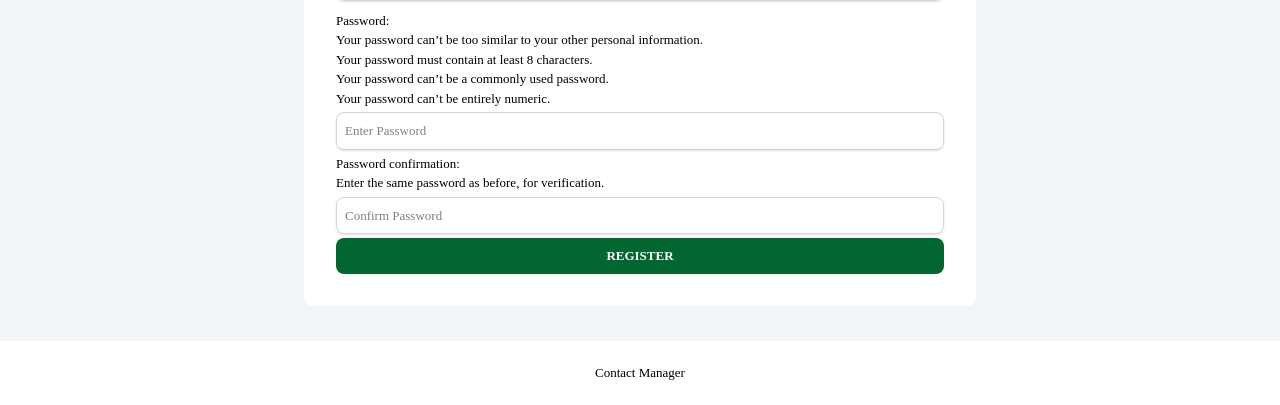
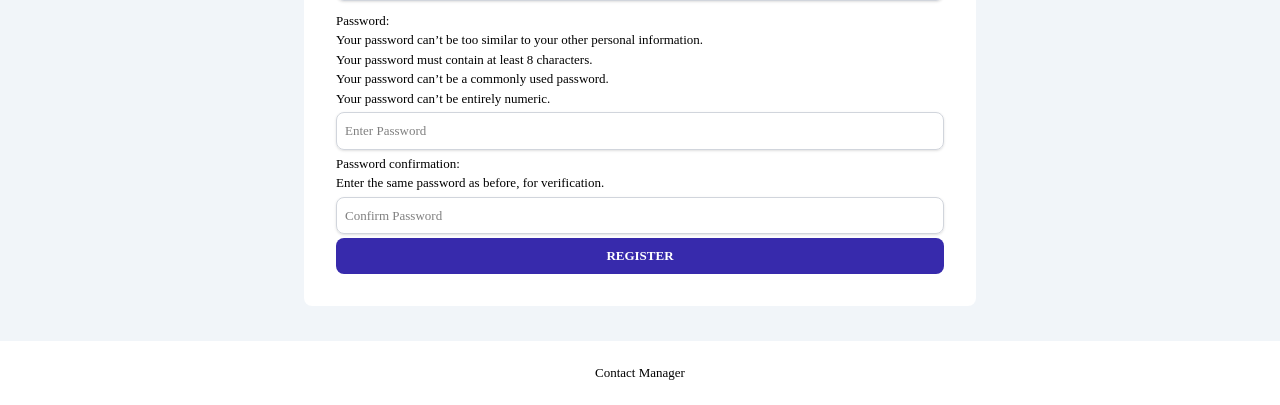
Before and after one commit to shinde-abhijit/django-contacts, a Django app: page /user-register/ in a window 1280 px wide. Shown: the part 769-1174 px from the top of the page. Run offline with Django 5.2, Linux system fonts and the light colour scheme; style sheets or scripts are compiled from the project's sources; some libraries are stand-ins or nearby versions.

Commit message:
minor changes to buttons

```diff
--- a/accounts/templates/accounts/login.html
+++ b/accounts/templates/accounts/login.html
@@ -9,8 +9,8 @@
             {% csrf_token %}
             {{ form }}
             <button
-            class="w-full uppercase font-semibold text-white bg-green-800
-                hover:bg-green-600 p-2 cursor-pointer
+            class="w-full uppercase font-semibold text-white bg-indigo-800
+                hover:bg-indigo-600 p-2 cursor-pointer
                 rounded-lg duration-300
                 "
             >
--- a/accounts/templates/accounts/register.html
+++ b/accounts/templates/accounts/register.html
@@ -9,7 +9,7 @@
             {% csrf_token %}
             {{ form }}
             <button
-            class="w-full uppercase font-semibold text-white bg-green-800
+            class="w-full uppercase font-semibold text-white bg-indigo-800
                 hover:bg-green-600 p-2 cursor-pointer
                 rounded-lg duration-300
                 "
--- a/accounts/templates/accounts/update_profile.html
+++ b/accounts/templates/accounts/update_profile.html
@@ -9,8 +9,8 @@
             {% csrf_token %}
             {{ form }}
             <button
-            class="w-full uppercase font-semibold text-white bg-green-800
-                hover:bg-green-600 p-2 cursor-pointer
+            class="w-full uppercase font-semibold text-white bg-indigo-800
+                hover:bg-indigo-600 p-2 cursor-pointer
                 rounded-lg duration-300
                 "
             >
--- a/base/templates/components/navbar.html
+++ b/base/templates/components/navbar.html
@@ -33,8 +33,8 @@
                             <li><a href="{% url 'delete_profile' %}">Delete</a></li>
                             <li><a href="{% url 'logout' %}">Logout</a></li>
                         {% else %}
-                            <li><a href="{% url 'user_register' %}">Register</a></li>
-                            <li><a href="{% url 'user_login' %}">Login</a></li>
+                            <li><a href="{% url 'register' %}">Register</a></li>
+                            <li><a href="{% url 'login' %}">Login</a></li>
                         {% endif %}
                     </ul>
                 </li>
--- a/theme/templates/base.html
+++ b/theme/templates/base.html
@@ -61,8 +61,5 @@
     });
   });
 </script>
-
-
-
 </body>
 </html>
```
